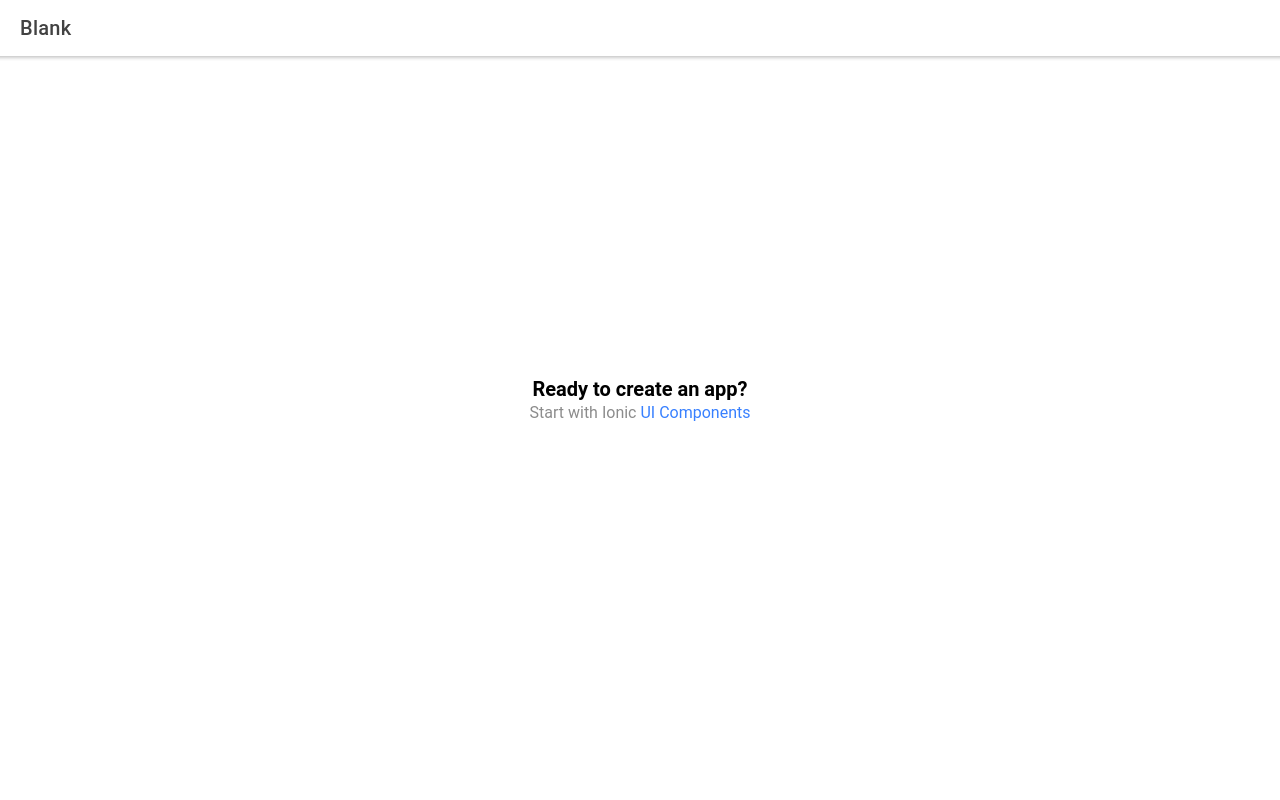
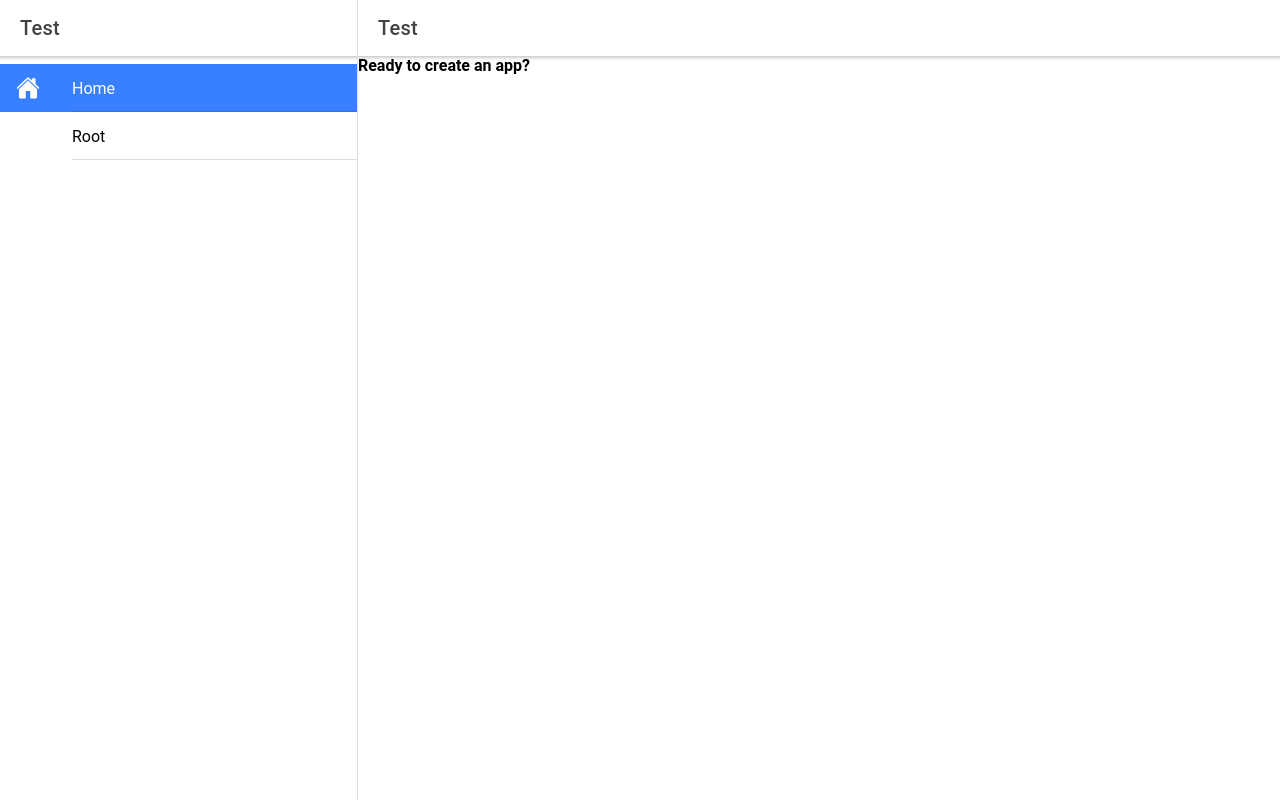
Before and after one commit to Wathis/project-mobile-imt, a React (Create React App) app: page /home in a window 1280 px wide. Built offline with nearby package versions, Linux system fonts and the light colour scheme; no server answers.

Commit message:
sessions api

```diff
--- a/src/App.tsx
+++ b/src/App.tsx
@@ -1,6 +1,6 @@
 import React from 'react';
-import { Redirect, Route } from 'react-router-dom';
-import { IonApp, IonRouterOutlet } from '@ionic/react';
+import {Redirect, Route, Switch} from 'react-router-dom';
+import {IonApp, IonPage, IonRouterOutlet, IonSplitPane, IonToolbar, IonTitle} from '@ionic/react';
 import { IonReactRouter } from '@ionic/react-router';
 import Home from './pages/Home';
 
@@ -22,16 +22,35 @@ import '@ionic/react/css/display.css';
 
 /* Theme variables */
 import './theme/variables.css';
+import Menu from "./components/Menu";
+
+interface Page {
+    title: string;
+    path: string;
+    icon: string;
+}
+
+const pages: Page[] = [
+    { title: 'Home', path: '/', icon: 'home' },
+    { title: 'About', path: '/about', icon: 'information' }
+];
 
 const App: React.FC = () => (
-  <IonApp>
     <IonReactRouter>
-      <IonRouterOutlet>
-        <Route path="/home" component={Home} exact={true} />
-        <Route exact path="/" render={() => <Redirect to="/home" />} />
-      </IonRouterOutlet>
+        <div id="app">
+            <IonApp>
+                <IonSplitPane contentId="main">
+                    <Menu />
+                    <IonPage id="main">
+                        <Switch>
+                            <Route path="/home" component={Home} exact={true} />
+                            <Route exact path="/" render={() => <Redirect to="/home" />} />
+                        </Switch>
+                    </IonPage>
+                </IonSplitPane>
+            </IonApp>
+        </div>
     </IonReactRouter>
-  </IonApp>
 );
 
 export default App;
--- a/src/components/Menu.tsx
+++ b/src/components/Menu.tsx
@@ -0,0 +1,61 @@
+import React, { useState } from 'react';
+import { IonMenu, IonHeader, IonToolbar, IonTitle, IonContent, IonList, IonMenuToggle, IonIcon, IonLabel, IonItem } from "@ionic/react";
+import { RouteComponentProps, withRouter } from 'react-router';
+
+interface Page {
+    title: string;
+    path: string;
+    icon: string;
+}
+
+const pages: Page[] = [
+    { title: 'Home', path: '/home', icon: 'home' },
+    { title: 'Root', path: '/', icon: 'root' }
+];
+
+type Props = RouteComponentProps<{}>;
+
+const Menu = ({ history }: Props) => {
+    const [activePage, setActivePage] = useState(pages[0].title);
+
+    const renderMenuItems = (): JSX.Element[] => {
+        return pages.map((page: Page) => (
+            <IonMenuToggle key={page.title} auto-hide="false">
+                <IonItem button
+                         color={page.title === activePage ? 'primary' : ''}
+                         onClick={() => navigateToPage(page)}>
+                    <IonIcon slot="start" name={page.icon}></IonIcon>
+                    <IonLabel>
+                        {page.title}
+                    </IonLabel>
+                </IonItem>
+            </IonMenuToggle>
+        ));
+    }
+
+    const navigateToPage = (page: Page) => {
+        history.push(page.path);
+        setActivePage(page.title);
+    }
+
+    return (
+        <IonMenu contentId="main">
+            <IonHeader>
+                <IonToolbar>
+                    <IonTitle>
+                        Test
+                    </IonTitle>
+                </IonToolbar>
+            </IonHeader>
+            <IonContent>
+                <IonList>
+                    { renderMenuItems() }
+                </IonList>
+            </IonContent>
+        </IonMenu>
+    );
+}
+
+export default withRouter(
+    Menu
+);
--- a/src/pages/Home.tsx
+++ b/src/pages/Home.tsx
@@ -1,23 +1,28 @@
-import { IonContent, IonHeader, IonPage, IonTitle, IonToolbar } from '@ionic/react';
+import { IonContent, IonHeader, IonPage, IonTitle, IonToolbar, IonButton, IonMenuButton } from '@ionic/react';
 import React from 'react';
 import ExploreContainer from '../components/ExploreContainer';
 import './Home.css';
+import Menu from '../components/Menu';
+import { menuController } from "@ionic/core";
 
 const Home: React.FC = () => {
   return (
     <IonPage>
       <IonHeader>
         <IonToolbar>
-          <IonTitle>Blank</IonTitle>
+            <IonTitle>Test</IonTitle>
         </IonToolbar>
       </IonHeader>
       <IonContent fullscreen>
         <IonHeader collapse="condense">
           <IonToolbar>
-            <IonTitle size="large">Blank</IonTitle>
+              <IonMenuButton slot="end" color="secondary" />
+            <IonTitle size="large">zd</IonTitle>
           </IonToolbar>
         </IonHeader>
-        <ExploreContainer />
+          <div className="container">
+              <strong>Ready to create an app?</strong>
+          </div>
       </IonContent>
     </IonPage>
   );
```
Also changed, not shown: src/components/Menu.css (deleted, +0 -15 lines), src/service/api.js (added, +14 -0 lines).
